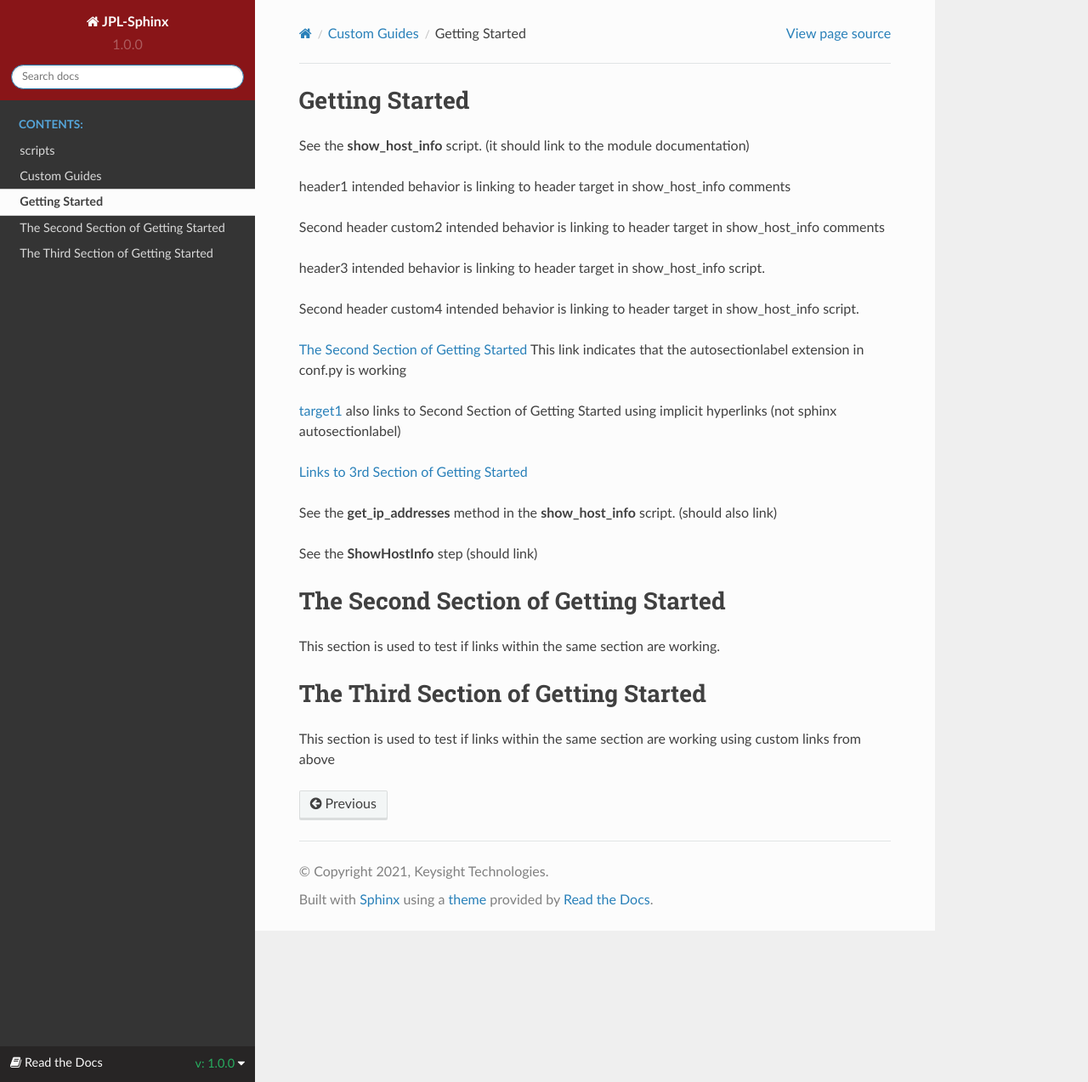
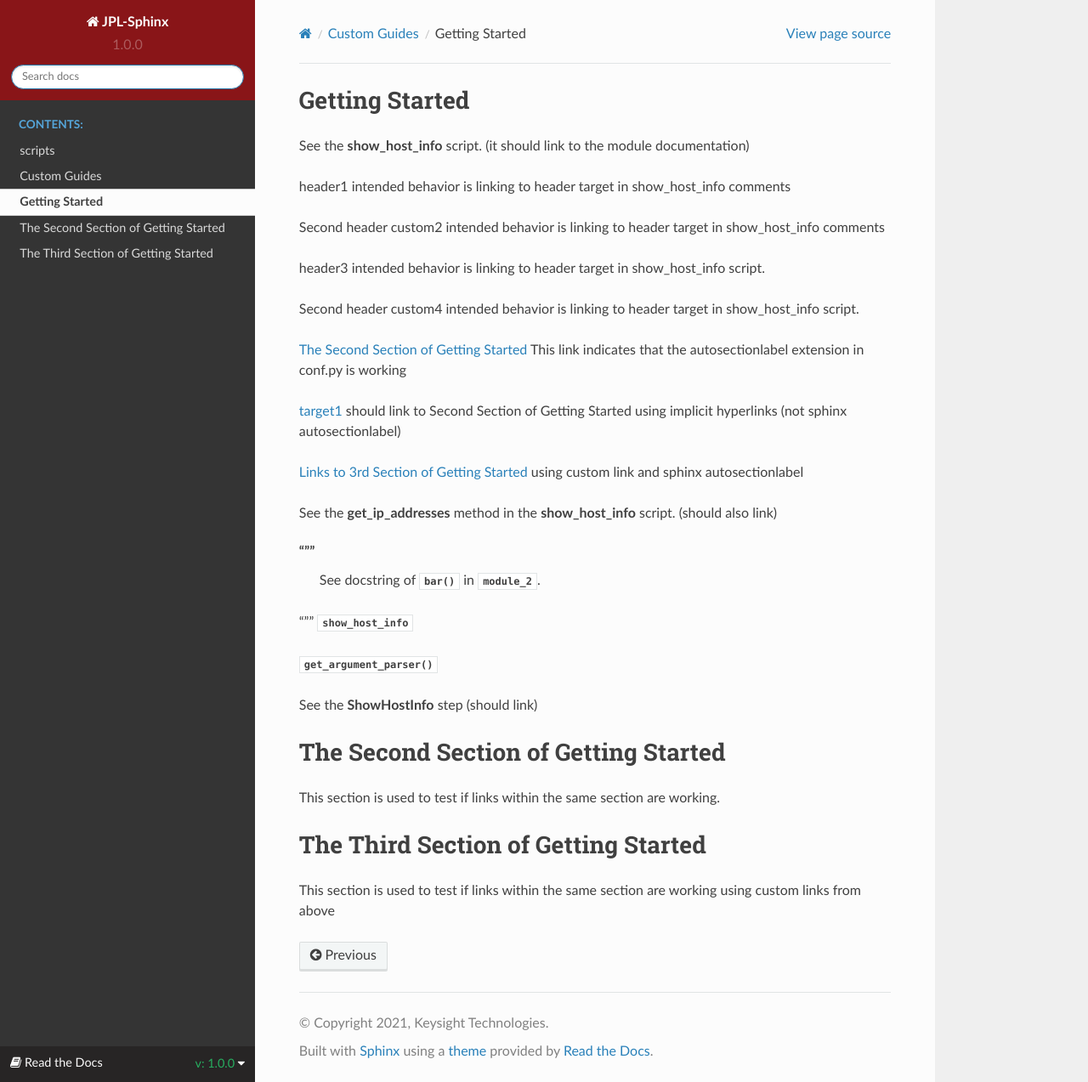
Before and after one commit to Keysight/jpl-sphinx, a Sphinx documentation site: the page built from docs/custom/getting_started.rst, in a window 1280 px wide and 1273 px high. Shown: the whole window at 85% size. Built offline with Sphinx 7.4.7 and the Read the Docs theme 2.0.0, drawn with Linux system fonts in a browser that asks for light colours.

Commit message:
use sphinx py roles

```diff
--- a/docs/custom/getting_started.rst
+++ b/docs/custom/getting_started.rst
@@ -13,15 +13,22 @@
 
 :ref:`The Second Section of Getting Started` This link indicates that the autosectionlabel extension in conf.py is working
 
-target1_ also links to Second Section of Getting Started using implicit hyperlinks (not sphinx autosectionlabel)
+target1_ should link to Second Section of Getting Started using implicit hyperlinks (not sphinx autosectionlabel)
 
-:ref:`Links to 3rd Section of Getting Started<The Third Section of Getting Started>`
+:ref:`Links to 3rd Section of Getting Started<The Third Section of Getting Started>` using custom link and sphinx autosectionlabel
 
 
 ..
      link from text to a heading in any other part of the document by using the :ref: command with the heading text as the parameter
 
 See the **get_ip_addresses** method in the **show_host_info** script.  (should also link)
+
+"""
+    See docstring of :py:meth:`bar() <XYZ.bar>` in :py:mod:`module_2`.
+"""
+:py:mod:`show_host_info`
+
+:py:meth:`get_argument_parser() <show_host_info.get_argument_parser>`
 
 See the **ShowHostInfo** step (should link)
 
```
Also changed, not shown: 1 other file.
